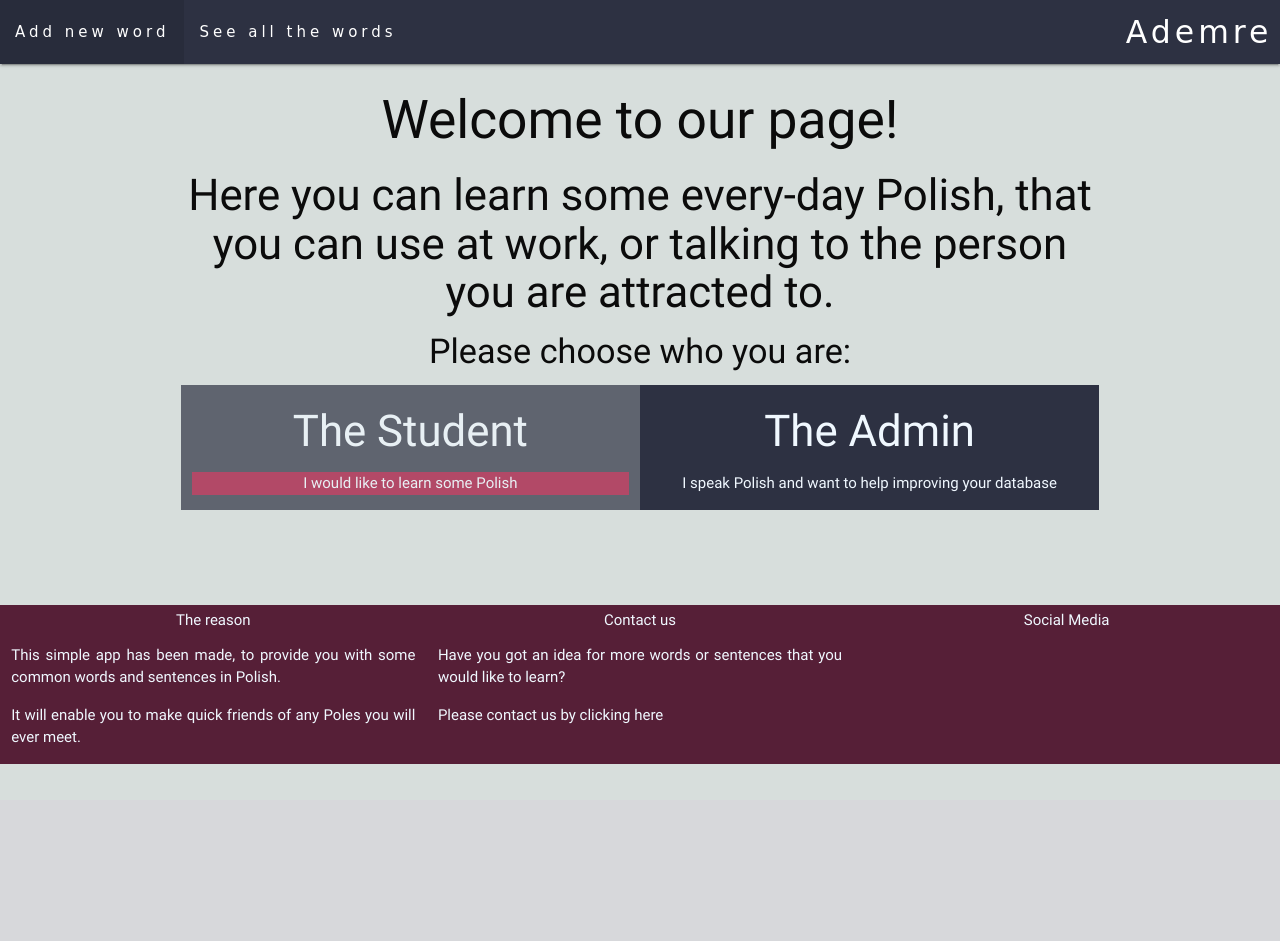
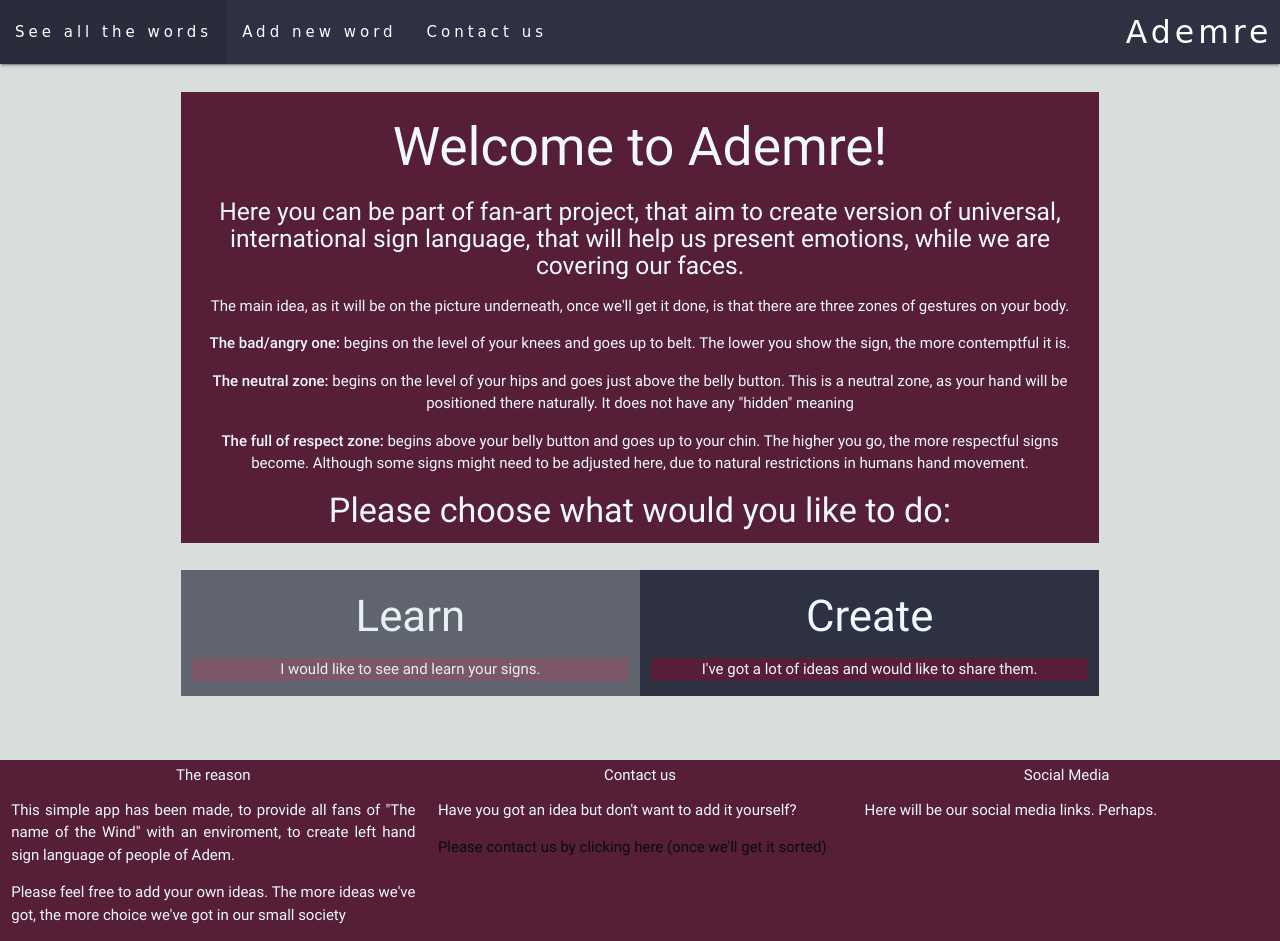
Before and after one commit to MrColorado35/ademre, a Flask app: page / in a window 1280 px wide. Before the commit the page ends 764 px from the top, so only its background shows below. Run offline with Flask 2, Linux system fonts and the light colour scheme; some libraries are stand-ins or nearby versions; some web fonts are replaced.

Commit message:
add main content, basic functionality changed, to avoid unnecesery steps

```diff
--- a/app.py
+++ b/app.py
@@ -76,6 +76,10 @@ def remove_word(word_id):
     return redirect(url_for('all_words'))
 
 
+@app.route('/contact.html')
+def contact():
+    return render_template("contact.html")
+
 
 if __name__ == '__main__':
     app.run(host=os.environ.get('IP'),
--- a/static/css/style.css
+++ b/static/css/style.css
@@ -7,6 +7,10 @@ body {
 
 .bg-blue {
     background-color: #20a4f3;
+}
+
+.blackish {
+    color:#0b0b0b;
 }
 
 .bg-red {
--- a/templates/base.html
+++ b/templates/base.html
@@ -25,8 +25,9 @@
         <div class="nav-wrapper">
         <a href="{{url_for('index')}}" class="brand-logo right">Ademre</a>
             <ul id="nav-mobile" class="left hide-on-med-and-down">
-                <li><a href="{{url_for('admin')}}">Add new word</a></li>
                 <li><a href="{{url_for('all_words')}}">See all the words</a></li>
+                <li><a href="{{url_for('add_word')}}">Add new word</a></li>
+                <li><a href="{{url_for('contact')}}">Contact us</a></li>
             </ul>
         </div>
     </nav>
@@ -41,16 +42,17 @@
         <div class="row no-bottom">
             <div class="col s12 m4">
                 <h6 class="center">The reason</h6>
-                <p class="justify">This simple app has been made, to provide you with some common words and sentences in        Polish.</p>
-                <p class="justify">It will enable you to make quick friends of any Poles you will ever meet.</p>
+                <p class="justify">This simple app has been made, to provide all fans of "The name of the Wind" with an enviroment, to create left hand sign language of people of Adem.</p>
+                <p class="justify">Please feel free to add your own ideas. The more ideas we've got, the more choice we've got in our small society</p>
             </div>
             <div class="col s12 m4">
                 <h6 class="center">Contact us</h6>
-                <p class="justify">Have you got an idea for more words or sentences that you would like to learn?</p>
-                <a href="contact.html">Please contact us by clicking here</a>
+                <p class="justify">Have you got an idea but don't want to add it yourself?</p>
+                <a class="blackish" href="{{url_for('contact')}}">Please contact us by clicking here (once we'll get it sorted)</a>
             </div>
             <div class="col s12 m4">
                 <h6 class="center">Social Media</h6>
+                <p>Here will be our social media links. Perhaps.</p>
 
             </div>
         </div>
--- a/templates/index.html
+++ b/templates/index.html
@@ -6,17 +6,24 @@
 {% block content %}
 
     <section class="center">
-        <div class="row">
-            <h2>Welcome to our page!</h2>
-            <h3>Here you can learn some every-day Polish, that you can use at work, or talking to the person you are attracted to.</h3>
-            <h4>Please choose who you are:</h4>
+        <div class="row ">
+            <div class="col s12 bg-love margin padding-5">
+            <h2>Welcome to Ademre!</h2>
+            <h5>Here you can be part of fan-art project, that aim to create version of universal, international sign language, that will help us present emotions, while we are covering our faces.</h5>
+            <p>The main idea, as it will be on the picture underneath, once we'll get it done, is that there are three zones of gestures on your body.</p>
+            <p><strong>The bad/angry one:</strong> begins on the level of your knees and goes up to belt. The lower you show the sign, the more contemptful it is.</p>
+            <p><strong>The neutral zone:</strong> begins on the level of your hips and goes just above the belly button. This is a neutral zone, as your hand will be positioned there naturally. It does not have any "hidden" meaning</p>
+            <p><strong>The full of respect zone:</strong> begins above your belly button and goes up to your chin.
+            The higher you go, the more respectful signs become. Although some signs might need to be adjusted here, due to natural restrictions in humans hand movement.</p>
+            <h4>Please choose what would you like to do:</h4>
+            </div>
             <div class="col s12 m6 bg-drk padding-5 opacity ">
-                <a href="{{url_for('all_words')}}" id="user" class=" high"><h3>The Student</h3>
-                <p class="bg-red"> I would like to learn some Polish </p></a>
+                <a href="{{url_for('all_words')}}" id="user" class=" high"><h3>Learn</h3>
+                <p class="bg-love"> I would like to see and learn your signs. </p></a>
             </div>
             <div class="col s12 m6 bg-drk padding-5">
-                <a href="{{url_for('admin')}}" id="admin" class=" high "><h3>The Admin</h3>
-                <p> I speak Polish and want to help improving your database </p></a>
+                <a href="{{url_for('add_word')}}" id="admin" class=" high "><h3>Create</h3>
+                <p class="bg-love"> I've got a lot of ideas and would like to share them.</p></a>
             </div>
         </div>
     </section>
```
Also changed, not shown: templates/admin.html (deleted, +0 -20 lines), templates/contact.html (added, +10 -0 lines).
